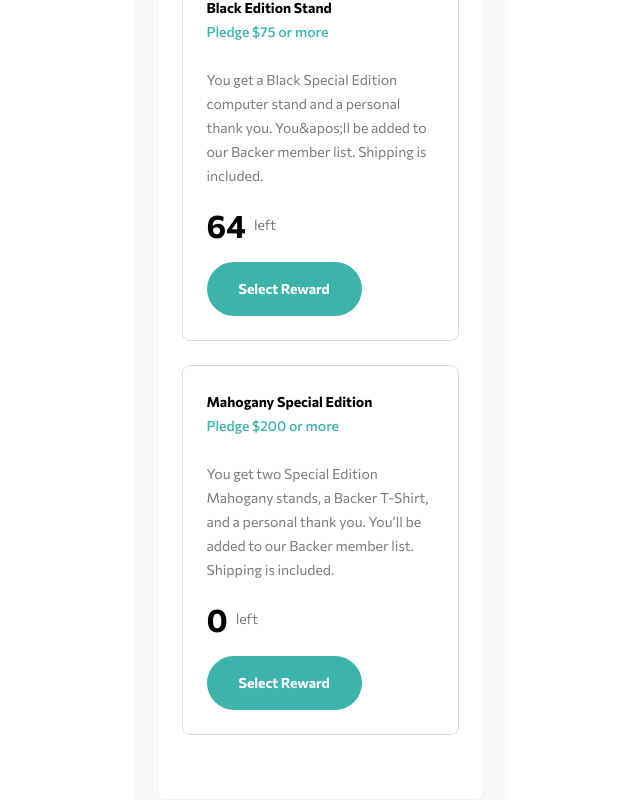
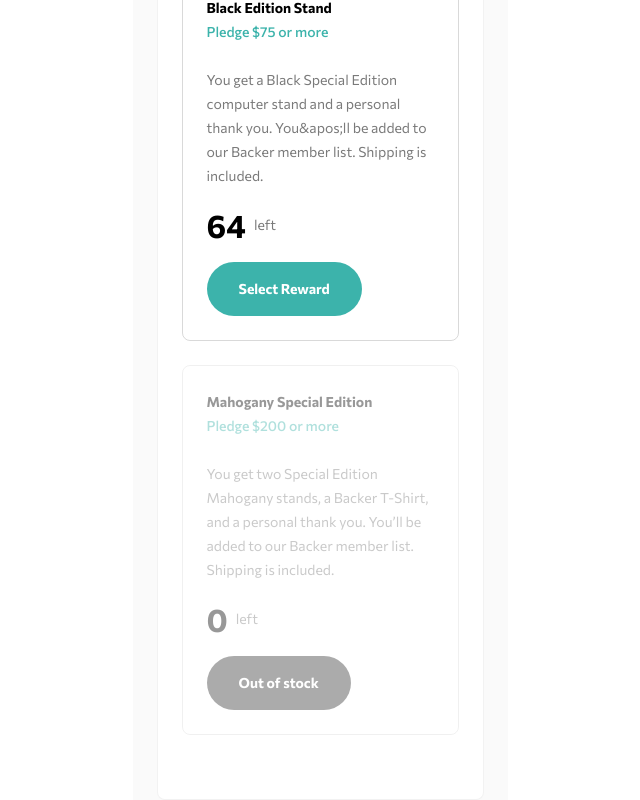
Before and after one commit to anetakasprzak/FM-crowdfunding-product-page-main-react, a React (Vite) app: page / in a window 1280 px wide. Shown: the part 1927-2727 px from the top of the page, without its empty margins (320-960 px from the left). Built offline with nearby package versions, Linux system fonts and the light colour scheme.

Commit message:
displaying dynamic data and styles for out of stock items

```diff
--- a/src/App.jsx
+++ b/src/App.jsx
@@ -101,7 +101,10 @@ export default function App() {
           </div>
 
           {data.map((reward) => (
-            <div className="reward" key={reward.id}>
+            <div
+              className={reward.left === 0 ? "reward outofstock" : "reward"}
+              key={reward.id}
+            >
               <div className="reward__heading--box">
                 <h4 className="reward__heading">{reward.title}</h4>
                 <p className="pledge__heading">
@@ -114,7 +117,15 @@ export default function App() {
                   <p className="reward__number">{reward.left}</p>
                   <p className="text">left</p>
                 </div>
-                <button className="btn btn__reward">Select Reward</button>
+                <button
+                  className={
+                    reward.left === 0
+                      ? "btn btn__reward btn__outofstock"
+                      : "btn btn__reward"
+                  }
+                >
+                  {reward.left === 0 ? "Out of stock" : "Select Reward"}
+                </button>
               </div>
             </div>
           ))}
--- a/src/index.css
+++ b/src/index.css
@@ -229,6 +229,16 @@ video {
   padding: 1.5rem 3.2rem;
 }
 
+/************** REWARD - out of stock **************/
+
+.outofstock {
+  opacity: 0.4;
+}
+
+.btn__outofstock {
+  background-color: #2f2f2f;
+}
+
 /**********************************/
 /***************** DESKTOP SIZE *****************/
 /**********************************/
```
